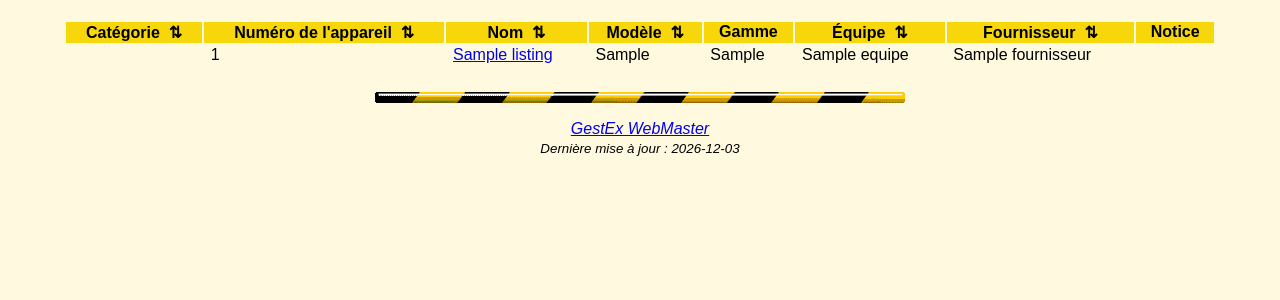
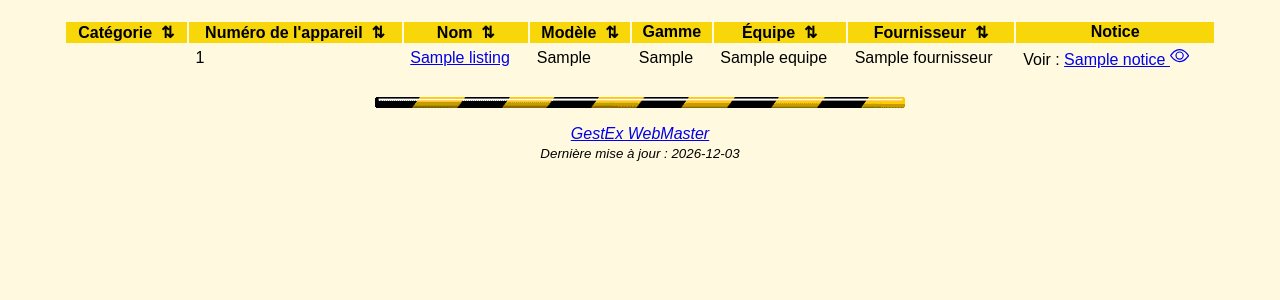
Before and after one commit to GabrielMoreau/gestex, a PHP site: page /list_appareil.php in a window 1280 px wide. Shown: the part 217-517 px from the top of the page. Run offline with PHP 8.4, Linux system fonts and the light colour scheme; tables that the repository leaves empty hold one stand-in row (values such as "Sample post"); data that the repository does not hold is empty.

Commit message:
affiche les notice que s'il y en a stocké dans la bdd

```diff
--- a/list_appareil.php
+++ b/list_appareil.php
@@ -186,12 +186,16 @@ en_tete($title);
 		}else{
 			$emprunt = 0;
 		}
-		//remplace les espaces par des underscore
 		// cherche l'existence de ce dossier
 		/// @ devant la fonction pour eviter d'avoir un message d'erreur sur la page web, s'il n'y a pas de dossier
-		if (@opendir($dossier_proj) != FALSE){
+
+		$sql = 'SELECT nom_notice FROM notice WHERE id_appareil = ?;';
+		$stmt = $pdo->prepare($sql);
+		$stmt->execute(array($data['id']));
+		$notice = $stmt->fetchAll(PDO::FETCH_ASSOC);
+		if (!empty($notice[0]['nom_notice'])){
 			//si trouve ajoute un bouton
-			echo 'Voir : <a href ="notice.php?id=', $data['id'],'">',$data['nom'],' '.ICON_SEE_DOC.'</a><br />';
+			echo 'Voir : <a href ="notice.php?id=', $data['id'],'">',$notice[0]['nom_notice'],' '.ICON_SEE_DOC.'</a><br />';
 		}
 		echo '  </td>'.PHP_EOL;
 
```
